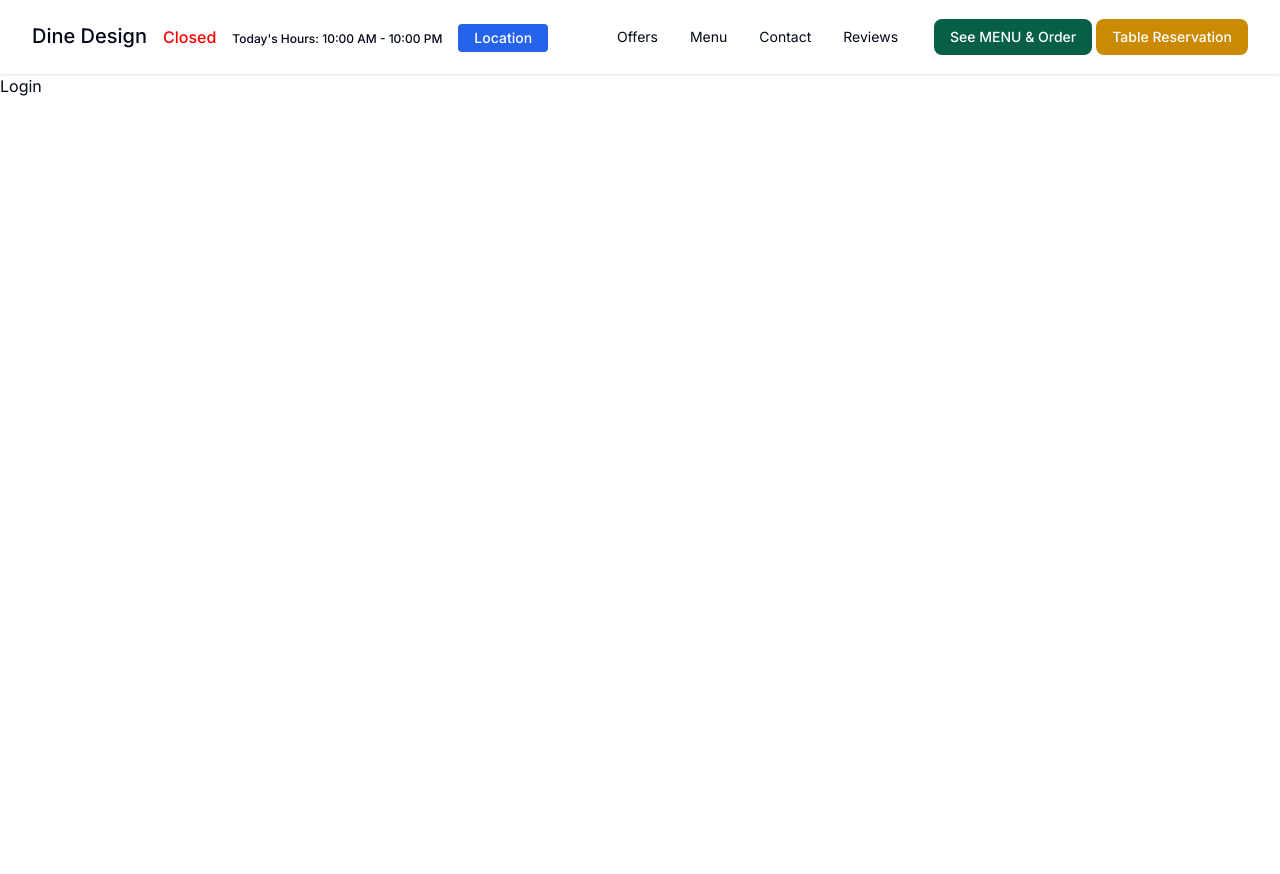
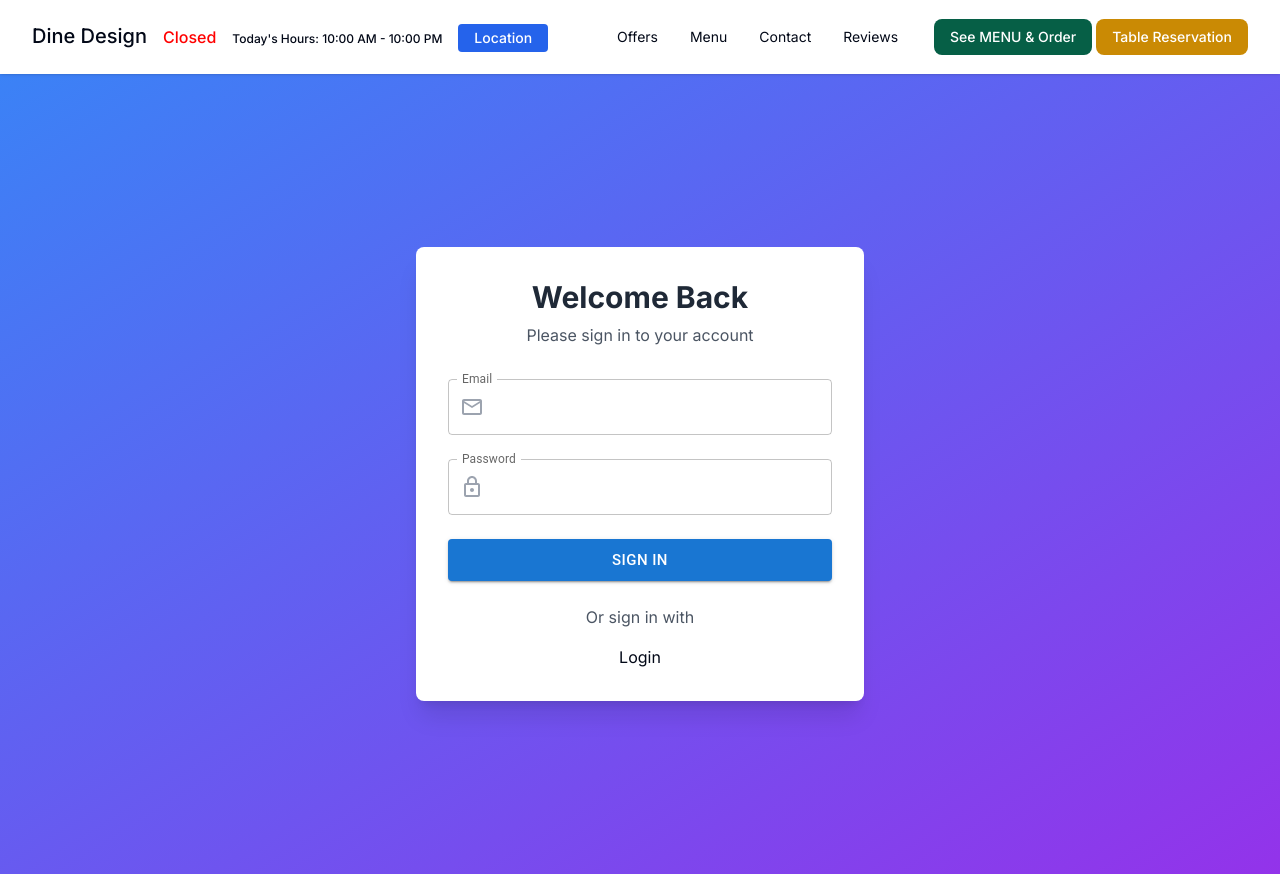
Before and after one commit to DineDesign/DineDesign, a Next.js app in the folder dinedesign/: page /login in a window 1280 px wide. Before the commit the page ends 800 px from the top, so only its background shows below. Built offline with nearby package versions, Linux system fonts and the light colour scheme; no server answers.

Commit message:
added loging and cms design

```diff
--- a/dinedesign/src/app/login/page.js
+++ b/dinedesign/src/app/login/page.js
@@ -1,14 +1,90 @@
-
 'use client';
+import { useState } from 'react';
 import LoginButton from '../components/Login';
 import { useUser } from '@auth0/nextjs-auth0/client';
+import { TextField, Button, CircularProgress, Snackbar } from '@mui/material';
+import { LockOutlined, MailOutline } from '@mui/icons-material';
 
 export default function LoginPage() {
     const { user, error, isLoading } = useUser();
+    const [email, setEmail] = useState('');
+    const [password, setPassword] = useState('');
+    const [showError, setShowError] = useState(false);
+
+    const handleLogin = (e) => {
+        e.preventDefault();
+        // Implement your login logic here
+        // For now, we'll just show an error message
+        setShowError(true);
+    };
 
     return (
-        <>
-            <LoginButton />
-        </>
-    )
+        <div className="min-h-screen flex items-center justify-center bg-gradient-to-br from-blue-500 to-purple-600 p-4">
+            <div className="bg-white rounded-lg shadow-xl p-8 w-full max-w-md">
+                <div className="text-center mb-8">
+                    <h1 className="text-3xl font-bold text-gray-800">Welcome Back</h1>
+                    <p className="text-gray-600 mt-2">Please sign in to your account</p>
+                </div>
+
+                <form onSubmit={handleLogin} className="space-y-6">
+                <div className="relative">
+                    <MailOutline className="absolute top-1/2 left-3 transform -translate-y-1/2 text-gray-400 z-10" />
+                    <TextField
+                        fullWidth
+                        label="Email"
+                        variant="outlined"
+                        value={email}
+                        onChange={(e) => setEmail(e.target.value)}
+                        InputProps={{
+                            startAdornment: <div style={{ width: '24px' }} />,
+                            style: { paddingLeft: '36px' },
+                        }}
+                    />
+                </div>
+
+                <div className="relative">
+                    <LockOutlined className="absolute top-1/2 left-3 transform -translate-y-1/2 text-gray-400 z-10" />
+                    <TextField
+                        fullWidth
+                        label="Password"
+                        type="password"
+                        variant="outlined"
+                        value={password}
+                        onChange={(e) => setPassword(e.target.value)}
+                        InputProps={{
+                            startAdornment: <div style={{ width: '24px' }} />,
+                            style: { paddingLeft: '36px' },
+                        }}
+                    />
+                </div>
+
+
+                    <Button
+                        type="submit"
+                        variant="contained"
+                        color="primary"
+                        fullWidth
+                        size="large"
+                        className="bg-blue-600 hover:bg-blue-700 transition-colors duration-300"
+                    >
+                        {isLoading ? <CircularProgress size={24} color="inherit" /> : 'Sign In'}
+                    </Button>
+                </form>
+
+                <div className="mt-6 text-center">
+                    <p className="text-gray-600">Or sign in with</p>
+                    <div className="mt-4">
+                        <LoginButton />
+                    </div>
+                </div>
+
+                <Snackbar
+                    open={showError}
+                    autoHideDuration={6000}
+                    onClose={() => setShowError(false)}
+                    message="Invalid email or password"
+                />
+            </div>
+        </div>
+    );
 }
--- a/dinedesign/src/app/profile-client/page.js
+++ b/dinedesign/src/app/profile-client/page.js
@@ -1,21 +1,124 @@
 'use client';
-import { useUser } from '@auth0/nextjs-auth0/client';
-import LogoutButton from '../components/Logout';
+import { useState, useEffect } from 'react';
+import {
+  AppBar, Toolbar, Typography, IconButton, Drawer, List, ListItem,
+  ListItemText, Card, CardContent, Button, Box
+} from '@mui/material';
+import MenuIcon from '@mui/icons-material/Menu';
+import ChevronRightIcon from '@mui/icons-material/ChevronRight';
+import CloseIcon from '@mui/icons-material/Close';
 
-export default function ProfileClient() {
-    const { user, error, isLoading } = useUser();
+// Array of website sections for the CMS
+const websiteSections = [
+  { title: 'Home Page', description: 'Edit main landing page content' },
+  { title: 'Menu', description: 'Update food and drink items' },
+  { title: 'About Us', description: 'Modify restaurant information' },
+  { title: 'Contact', description: 'Change contact details and form' },
+  { title: 'Reservations', description: 'Adjust reservation system settings' },
+];
 
-    if (isLoading) return <div>Loading...</div>;
-    if (error) return <div>{error.message}</div>;
+export default function CMSPage() {
+  // State for sidebar open/close
+  const [sidebarOpen, setSidebarOpen] = useState(false);
+  // State for expanded card index
+  const [expandedCard, setExpandedCard] = useState(null);
+  // State for controlling the expansion animation
+  const [isExpanding, setIsExpanding] = useState(false);
 
-    return (
-        user && (
-            <div>
-                <img src={user.picture} alt={user.name} />
-                <h2>{user.name}</h2>
-                <p>{user.email}</p>
-                <LogoutButton />
-            </div>
-        )
-    );
+  // Toggle sidebar open/close
+  const toggleSidebar = () => setSidebarOpen(!sidebarOpen);
+
+  // Handle card expansion
+  const toggleCard = (index) => {
+    if (expandedCard === null) {
+      setExpandedCard(index);
+      setIsExpanding(true);
+    } else {
+      setIsExpanding(false);
+    }
+  };
+
+  // Effect to handle the closing animation
+  useEffect(() => {
+    if (!isExpanding && expandedCard !== null) {
+      const timer = setTimeout(() => setExpandedCard(null), 300); // 300ms matches the CSS transition time
+      return () => clearTimeout(timer);
+    }
+  }, [isExpanding, expandedCard]);
+
+  return (
+    <div className="min-h-screen bg-gray-100">
+      {/* Top AppBar */}
+      <AppBar position="static">
+        <Toolbar>
+          <IconButton edge="start" color="inherit" onClick={toggleSidebar}>
+            <MenuIcon />
+          </IconButton>
+          <Typography variant="h6" className="flex-grow">
+            Restaurant CMS
+          </Typography>
+          <Button color="inherit">Analytics</Button>
+        </Toolbar>
+      </AppBar>
+
+      {/* Sidebar Drawer */}
+      <Drawer anchor="left" open={sidebarOpen} onClose={toggleSidebar}>
+        <div className="w-64">
+          <IconButton onClick={toggleSidebar}>
+            <ChevronRightIcon />
+          </IconButton>
+          <List>
+            {websiteSections.map((section, index) => (
+              <ListItem button key={index} onClick={() => toggleCard(index)}>
+                <ListItemText primary={section.title} />
+              </ListItem>
+            ))}
+          </List>
+        </div>
+      </Drawer>
+
+      {/* Main content area */}
+      <main className="p-4">
+        <Typography variant="h4" className="mb-4">Website Content</Typography>
+        <div className="grid grid-cols-1 md:grid-cols-2 lg:grid-cols-3 gap-4">
+          {websiteSections.map((section, index) => (
+            <Card key={index} className="transition-all duration-300 ease-in-out cursor-pointer" onClick={() => toggleCard(index)}>
+              <CardContent>
+                <Typography variant="h6">{section.title}</Typography>
+                <Typography variant="body2" color="text.secondary">
+                  {section.description}
+                </Typography>
+              </CardContent>
+            </Card>
+          ))}
+        </div>
+      </main>
+
+      {/* Expanded card overlay */}
+      {expandedCard !== null && (
+        <div className={`fixed inset-0 bg-black transition-opacity duration-300 ease-in-out ${isExpanding ? 'bg-opacity-50' : 'bg-opacity-0'} flex items-center justify-center z-50`}>
+          <div className={`bg-white rounded-lg w-full max-w-3xl m-4 p-6 relative transition-all duration-300 ease-in-out ${isExpanding ? 'scale-100 opacity-100' : 'scale-95 opacity-0'}`}>
+            <IconButton
+              className="absolute top-2 right-2"
+              onClick={() => setIsExpanding(false)}
+            >
+              <CloseIcon />
+            </IconButton>
+            <Typography variant="h4" className="mb-4">
+              {websiteSections[expandedCard].title}
+            </Typography>
+            <Typography variant="body1" className="mb-4">
+              {websiteSections[expandedCard].description}
+            </Typography>
+            <Box className="bg-gray-100 p-4 rounded">
+              <Typography variant="body2">
+                This is where you can add form fields, JSON editors, or any other
+                content management tools for the {websiteSections[expandedCard].title} section.
+              </Typography>
+            </Box>
+          </div>
+        </div>
+      )}
+    </div>
+  );
 }
```
